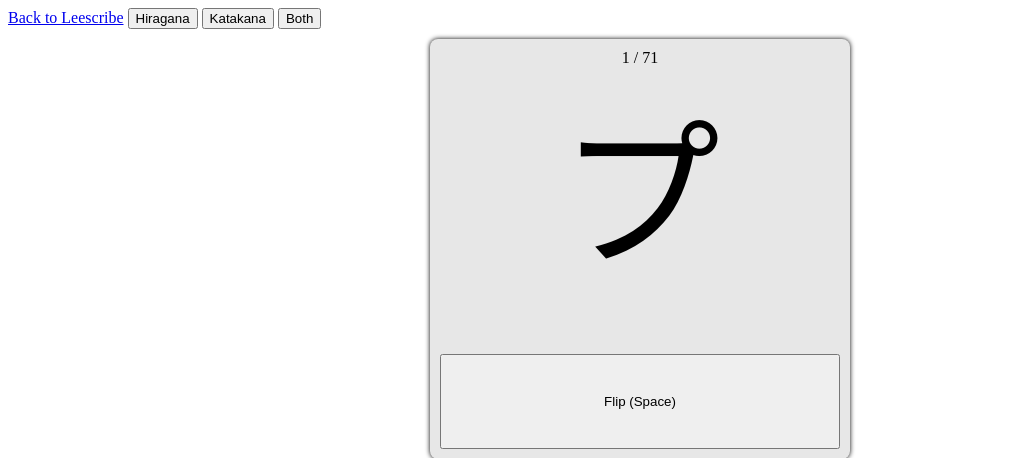
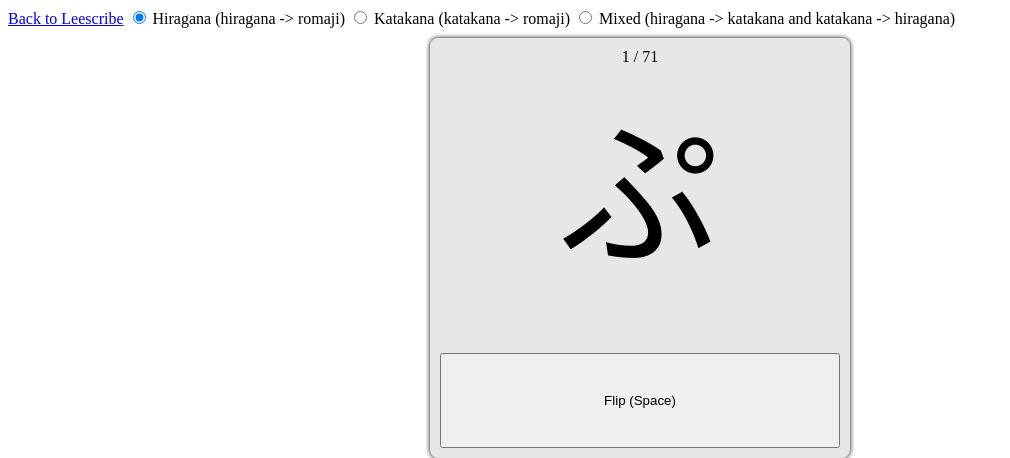
Before and after one commit to cursorweb/leescribe, a Flask app: page /kana in a window 1280 px wide. Shown: the top 458 px of the page, without its empty margins (0-1010 px from the left). Run offline with Flask 2, Linux system fonts and the light colour scheme.

Commit message:
add ability to mix between hiragana and katakana study

```diff
--- a/static/kana/main.js
+++ b/static/kana/main.js
@@ -47,8 +47,15 @@ const backText = document.querySelector(".back .text");
 const cardFront = document.querySelector(".front");
 const cardBack = document.querySelector(".back");
 
-let kanaType = "katakana";
+let kanaType = "hiragana";
 shuffleArray(kanaData.arr[kanaType]);
+
+document.querySelectorAll(".kana-type").forEach(el => {
+    el.addEventListener("change", () => {
+        kanaType = el.value;
+        reset();
+    });
+});
 
 let cardIndex = -1;
 let savedArray = [];
@@ -88,6 +95,16 @@ document.addEventListener("keydown", e => {
     }
 });
 
+function reset() {
+    cardIndex = -1;
+    savedArray = [];
+    isReviewMode = false;
+
+    shuffleArray(kanaData.arr[kanaType]);
+
+    newKana();
+}
+
 function newKana() {
     cardIndex++;
 
--- a/templates/kana.html
+++ b/templates/kana.html
@@ -13,9 +13,11 @@
 <body>
     <a href="/">Back to Leescribe</a>
 
-    <button>Hiragana</button>
-    <button>Katakana</button>
-    <button>Both</button>
+    <label><input class="kana-type" type="radio" name="kana" value="hiragana" checked> Hiragana (hiragana ->
+        romaji)</label>
+    <label><input class="kana-type" type="radio" name="kana" value="katakana"> Katakana (katakana -> romaji)</label>
+    <label><input class="kana-type" type="radio" name="kana" value="mixed"> Mixed (hiragana -> katakana and katakana ->
+        hiragana)</label>
 
     <div class="card">
         <div class="front">
```
